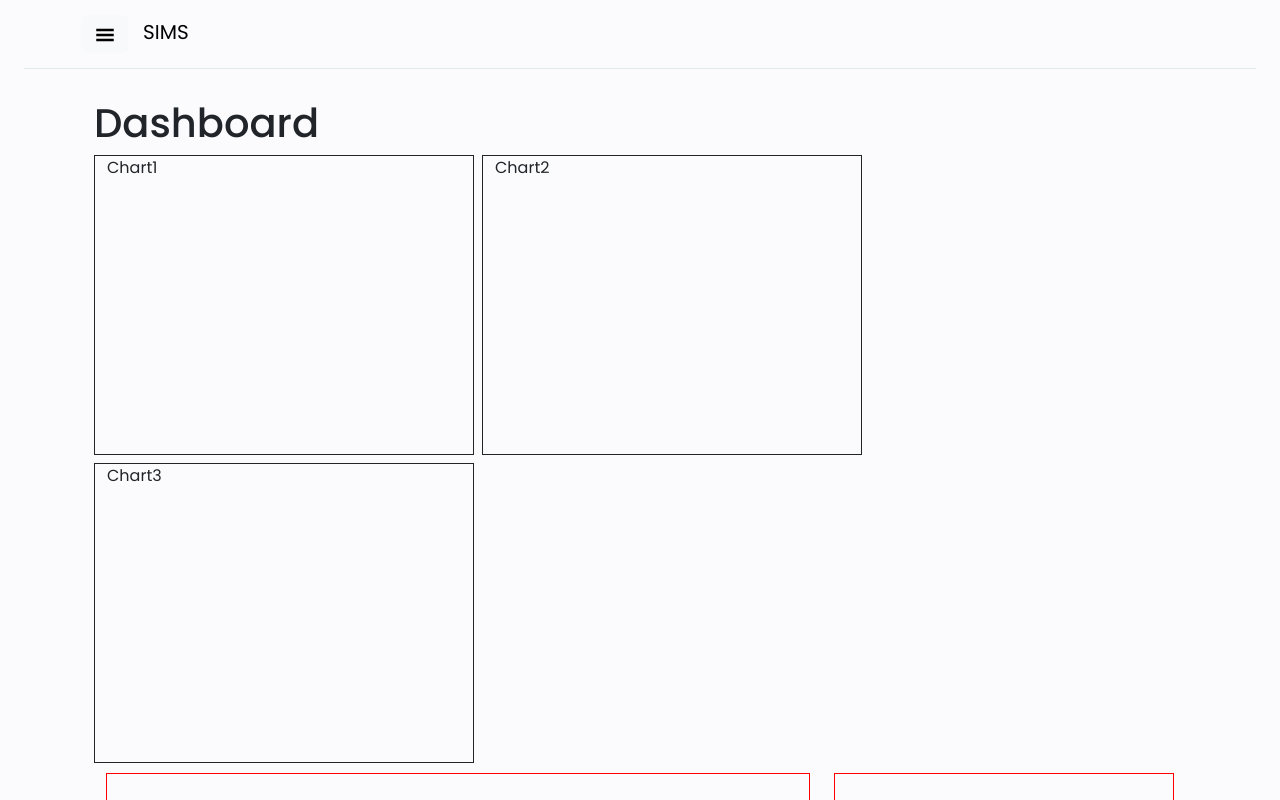
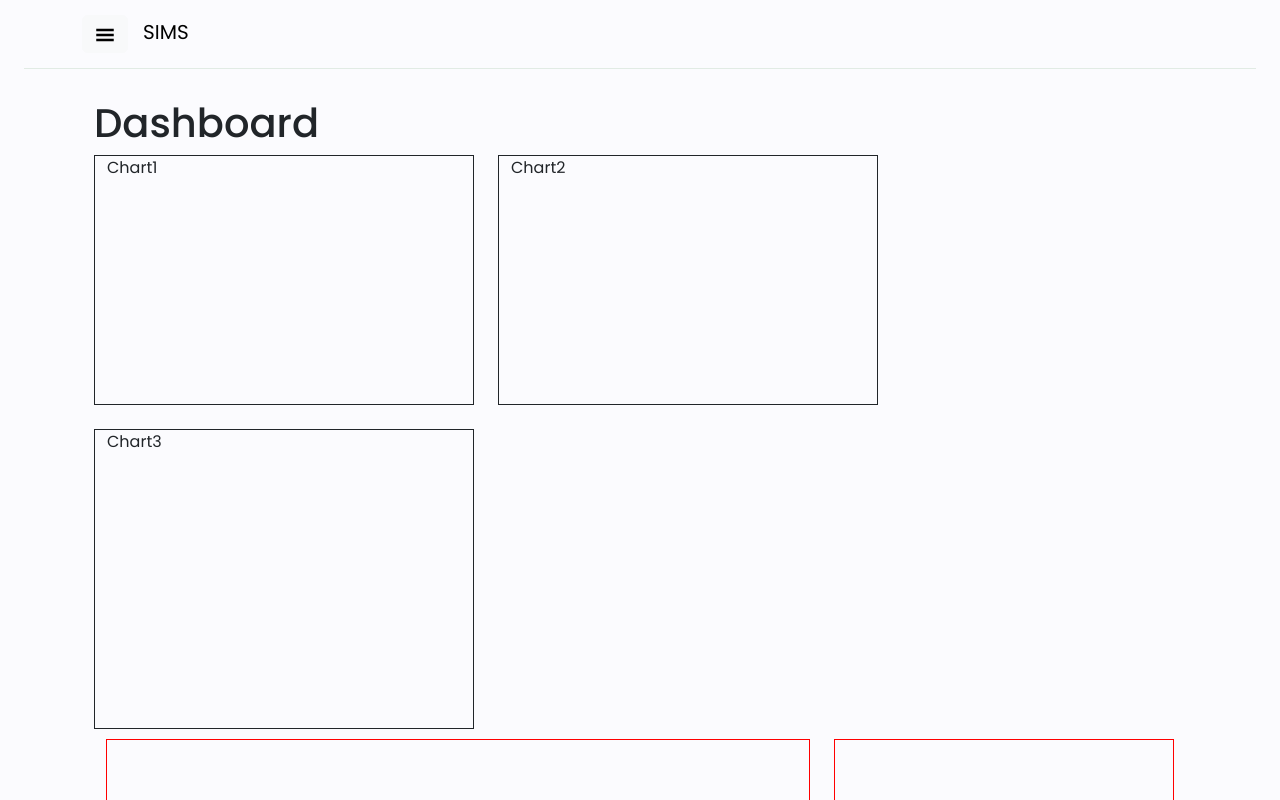
Before and after one commit to MarkRyuo/SalesInventoryManagementSystem_SIMS, a React (Vite) app in the folder client/: page /DashboardPage in a window 1280 px wide. Shown: the top 800 px of the page. Built offline with nearby package versions, Linux system fonts and the light colour scheme.

Commit message:
Subject : Body

```diff
--- a/client/src/components/Dashboard/Charts.jsx
+++ b/client/src/components/Dashboard/Charts.jsx
@@ -13,7 +13,7 @@ export const Charts = () => {
     return (
         <>
             <div className="mainChart">
-                <Row className="gap-2">
+                <Row className="gap-4">
                     <Col lg={4} md={12} className={DashStyle.colChart1}>
                         <Chart1 />
                     </Col>
--- a/client/src/components/Dashboard/Dashboard.module.css
+++ b/client/src/components/Dashboard/Dashboard.module.css
@@ -5,7 +5,7 @@
 
 .colChart1 {
     width: 100%;
-    height: 300px;
+    height: 250px;
     max-width: 380px;
     min-width: 380px;
 
@@ -15,7 +15,7 @@
 
 .colChart2 {
     width: 100%;
-    height: 300px;
+    height: 250px;
 
     max-width: 380px;
     min-width: 380px;
```
